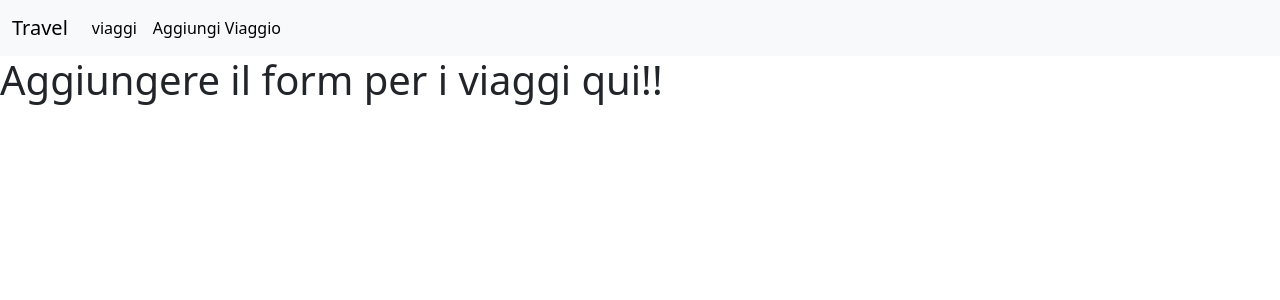
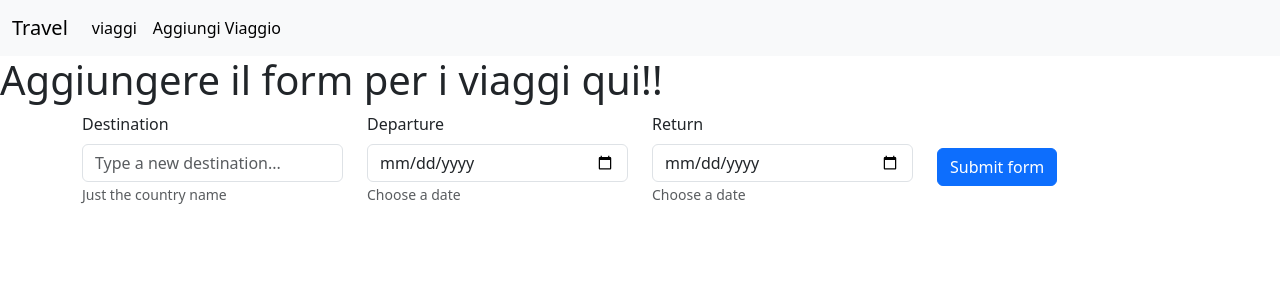
Before and after one commit to Anniballi-Andrea/poject_work_1, a React (Vite) app: page /add in a window 1280 px wide. Shown: the top 300 px of the page. Built offline with nearby package versions, Linux system fonts and the light colour scheme.

Commit message:
tryng add new travel

```diff
--- a/src/pages/AddTravel.jsx
+++ b/src/pages/AddTravel.jsx
@@ -1,6 +1,98 @@
+import { useState } from "react"
+import { useGlobalProvider } from "../context/GlobalContext"
+
 export default function AddTravel() {
+
+    const { setTravel } = useGlobalProvider()
+    const [destinazione, setDestinazione] = useState('')
+    const [dataPartenza, setDataPartenza] = useState('')
+    const [dataRitorno, setDataRitorno] = useState('')
+
+    const [addDestination, setAddDestination] = useState(
+        {
+            destinazione: destinazione,
+            dataPartenza: dataPartenza,
+            dataRitorno: dataRitorno
+        }
+    )
+
+    /* function handleChange(e) {
+         const { name, value } = e.target
+         setAddDestination(prev => ({
+             ...prev,
+             [name]: value
+         }))
+     }*/
+
+
+    function handleSubmit(e) {
+        e.preventDefault()
+        console.log(addDestination)
+    }
+
     //è una pagina placeholder
     return (
-        <h1>Aggiungere il form per i viaggi qui!!</h1>
+        <>
+            <h1>Aggiungere il form per i viaggi qui!!</h1>
+
+            <section>
+                <form onSubmit={handleSubmit}>
+                    <div className="container">
+                        <div className="row">
+
+                            <div className="mb-3 col-3">
+                                <label htmlFor="destination" className="form-label">Destination</label>
+                                <input
+                                    type="text"
+                                    name="destination"
+                                    id="destination"
+                                    className="form-control"
+                                    value={destinazione}
+                                    onChange={(e) => setDestinazione(e.target.value)}
+
+                                    placeholder="Type a new destination..."
+                                />
+                                <small className="text-muted">Just the country name</small>
+                            </div>
+
+                            <div className="mb-3 col-3">
+                                <label htmlFor="departure" className="form-label">Departure</label>
+                                <input
+                                    type="date"
+                                    name="departure"
+                                    id="departure"
+                                    className="form-control"
+                                    value={dataPartenza}
+                                    onChange={(e) => setDataPartenza(e.target.value)}
+
+                                />
+                                <small className="text-muted">Choose a date</small>
+                            </div>
+
+                            <div className="mb-3 col-3">
+                                <label htmlFor="return" className="form-label">Return</label>
+                                <input
+                                    type="date"
+                                    name="return"
+                                    id="return"
+                                    className="form-control"
+                                    value={dataRitorno}
+                                    onChange={(e) => setDataRitorno(e.target.value)}
+
+                                />
+                                <small className="text-muted">Choose a date</small>
+                            </div>
+
+                            <div className="col-3 d-flex align-items-center">
+                                <button className="btn btn-primary" type="submit">
+                                    Submit form
+                                </button>
+                            </div>
+
+                        </div>
+                    </div>
+                </form>
+            </section>
+        </>
     )
 }
--- a/src/pages/DetailsTravel.jsx
+++ b/src/pages/DetailsTravel.jsx
@@ -1,25 +1,36 @@
 import { Link, useParams } from "react-router-dom"
 import { useGlobalProvider } from "../context/GlobalContext"
+import { useState } from "react"
 
 
 
 export default function DetailTravel() {
 
+    const [search, setSearch] = useState("")
     const { id } = useParams()
-    const { travelers } = useGlobalProvider()
+    const { travelers, setTravelers } = useGlobalProvider()
 
     const traveler = travelers.filter(el => el.viaggio_id == id)
 
     // console.log(traveler)
 
+    console.log(search)
+
+
+    const filteredTraveler = traveler.filter(el =>
+        (el.cognome + " " + el.nome)
+            .toLowerCase()
+            .includes(search.toLowerCase())
+    );
 
 
 
 
     return (
         <>
+            <input type="search" placeholder="Search" aria-label="Search" value={search} onChange={(e) => setSearch(e.target.value)} />
             {
-                traveler.map(el => (
+                filteredTraveler.map(el => (
                     <div key={el.id} className="accordion mt-4" id="accordionExample">
                         <div className="accordion-item">
                             <h2 className="accordion-header" id="headingOne">
```
